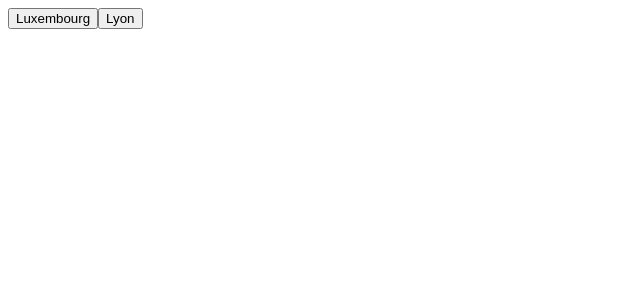
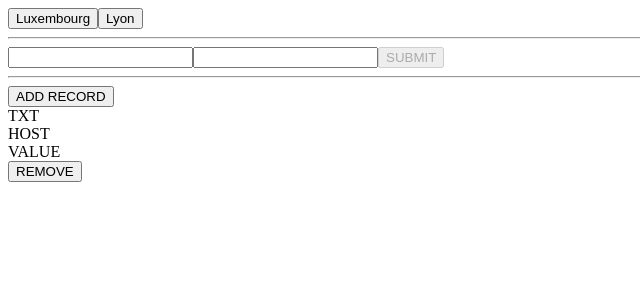
Before and after one commit to wishtack-training/wt-training-angular, an Angular app: page / in a window 1280 px wide. Shown: the top 300 px of the page, without its empty margins (0-640 px from the left). Built offline with nearby package versions, Linux system fonts and the light colour scheme.

Commit message:
Added `<wt-reactive-form-demo>` component.

```diff
--- a/src/app/app.component.html
+++ b/src/app/app.component.html
@@ -1 +1,16 @@
 <wt-demo></wt-demo>
+
+<hr>
+
+<wt-reactive-form-demo></wt-reactive-form-demo>
+
+<hr>
+
+<button>ADD RECORD</button>
+
+<div>
+    <div>TXT</div>
+    <div>HOST</div>
+    <div>VALUE</div>
+    <button>REMOVE</button>
+</div>
--- a/src/app/app.component.ts
+++ b/src/app/app.component.ts
@@ -1,4 +1,5 @@
 import { Component } from '@angular/core';
+import { RecordRepository } from './record/record-repository';
 
 @Component({
     selector: 'wt-root',
@@ -7,5 +8,6 @@ import { Component } from '@angular/core';
 })
 export class AppComponent {
 
+    recordRepository = new RecordRepository();
 
 }
--- /dev/null
+++ b/src/app/demo/reactive-form-demo/reactive-form-demo.component.html
@@ -0,0 +1,17 @@
+<form
+    (ngSubmit)="submit()"
+    [formGroup]="userForm">
+
+    <input formControlName="firstName" type="text">
+    <input formControlName="lastName" type="text">
+
+    <button
+        [disabled]="!userForm.valid"
+        type="submit">SUBMIT
+    </button>
+
+    <div *ngIf="userForm.get('firstName').touched">
+        <div *ngIf="userForm.hasError('required', 'firstName')">First name is required.</div>
+    </div>
+
+</form>
--- /dev/null
+++ b/src/app/demo/reactive-form-demo/reactive-form-demo.component.scss
@@ -0,0 +1,3 @@
+input.ng-invalid.ng-touched {
+    background-color: red;
+}
--- /dev/null
+++ b/src/app/demo/reactive-form-demo/reactive-form-demo.component.ts
@@ -0,0 +1,34 @@
+import { Component } from '@angular/core';
+import { FormControl, FormGroup, Validators } from '@angular/forms';
+
+@Component({
+    selector: 'wt-reactive-form-demo',
+    templateUrl: './reactive-form-demo.component.html',
+    styleUrls: ['./reactive-form-demo.component.scss']
+})
+export class ReactiveFormDemoComponent {
+
+    userForm = new FormGroup({
+        firstName: new FormControl(null, [
+            Validators.required,
+            Validators.minLength(3)
+        ]),
+        lastName: new FormControl(),
+        address: new FormGroup({
+            city: new FormControl(),
+            street: new FormControl()
+        })
+    });
+
+    constructor() {
+        this.userForm.valueChanges.subscribe(value => {
+            console.log(value);
+        });
+    }
+
+    submit() {
+        this.userForm.reset();
+        console.log(this.userForm.valid);
+        console.log(this.userForm.value);
+    }
+}
```
Also changed, not shown: src/app/app.module.ts (+9 -4 lines), src/app/demo/demo/demo.component.html (renamed from src/app/demo/demo.component.html), src/app/demo/demo/demo.component.scss (added), src/app/demo/demo/demo.component.ts (renamed from src/app/demo/demo.component.ts).
